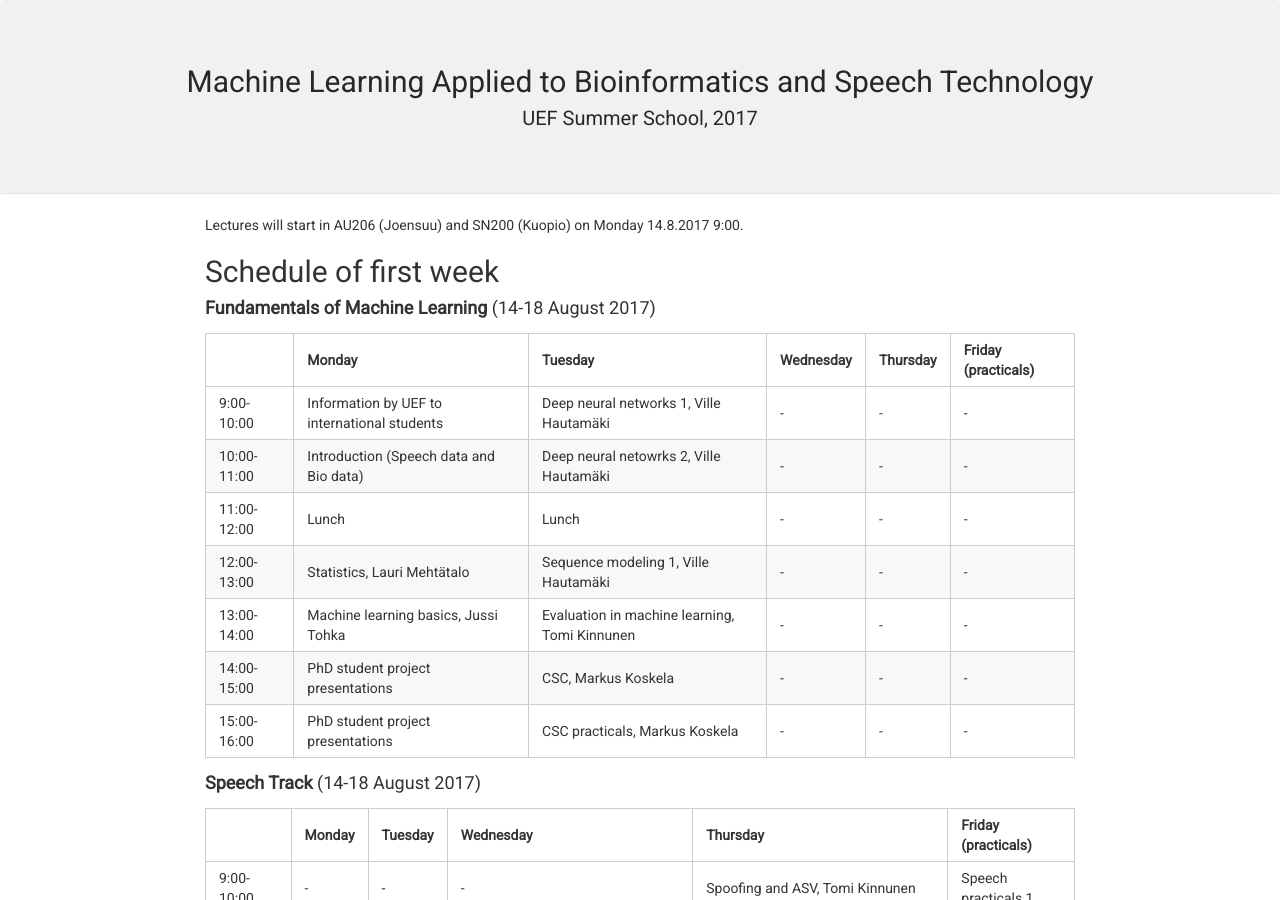
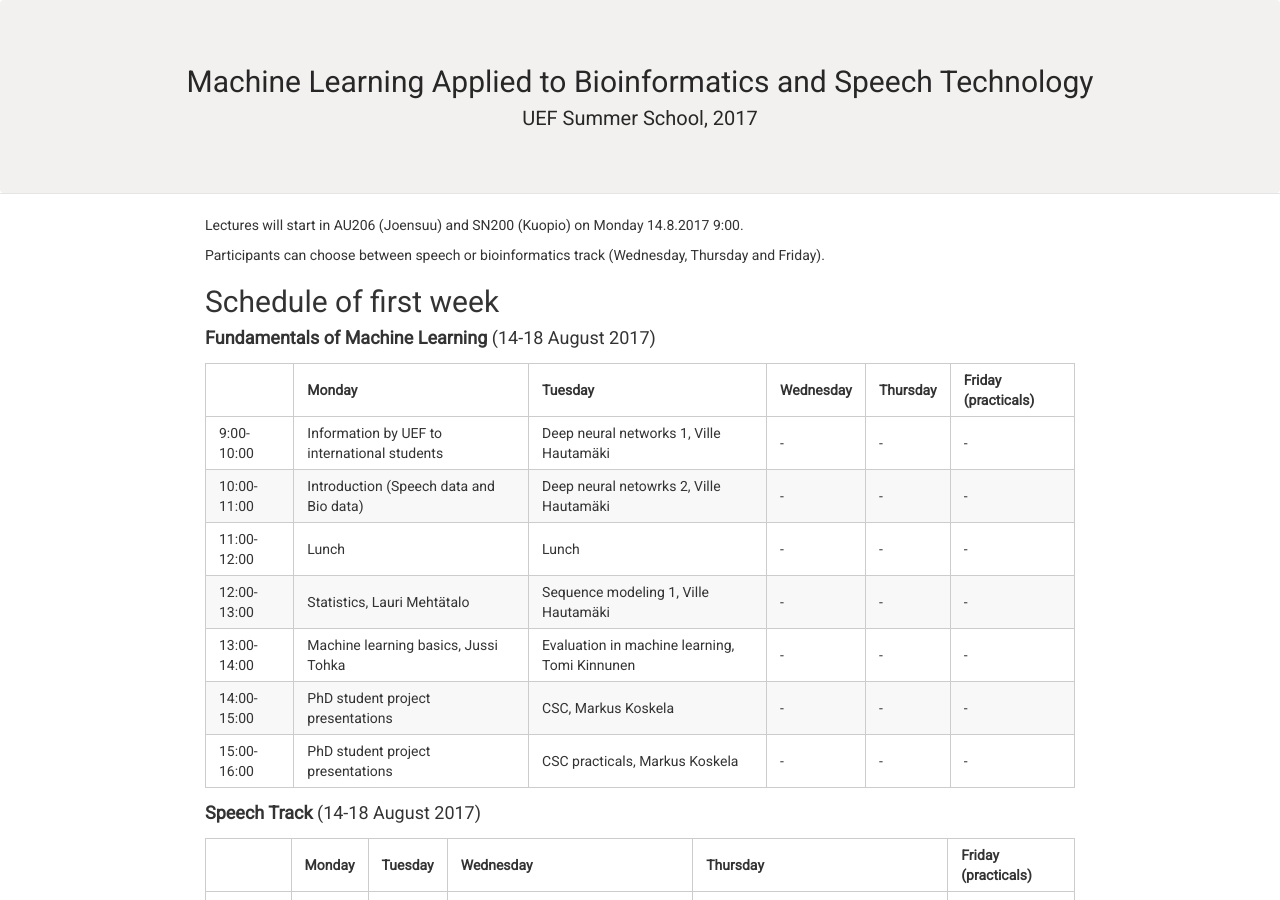
Before and after one commit to abrahamwoubie/Summer_School_RL, a Jekyll site: the page built from schedule.md, in a window 1280 px wide and 900 px high. Built offline with Jekyll 4.4.1, drawn with Linux system fonts in a browser that asks for light colours; nearby versions of some CDN libraries.

Commit message:
Added 'participants must choose track' info

```diff
--- a/schedule.md
+++ b/schedule.md
@@ -4,6 +4,8 @@ title: Schedule | MLABST'17
 ---
 
 Lectures will start in AU206 (Joensuu) and SN200 (Kuopio) on Monday 14.8.2017 9:00.
+
+Participants can choose between speech or bioinformatics track (Wednesday, Thursday and Friday).
 
 ## Schedule of first week
 
```
